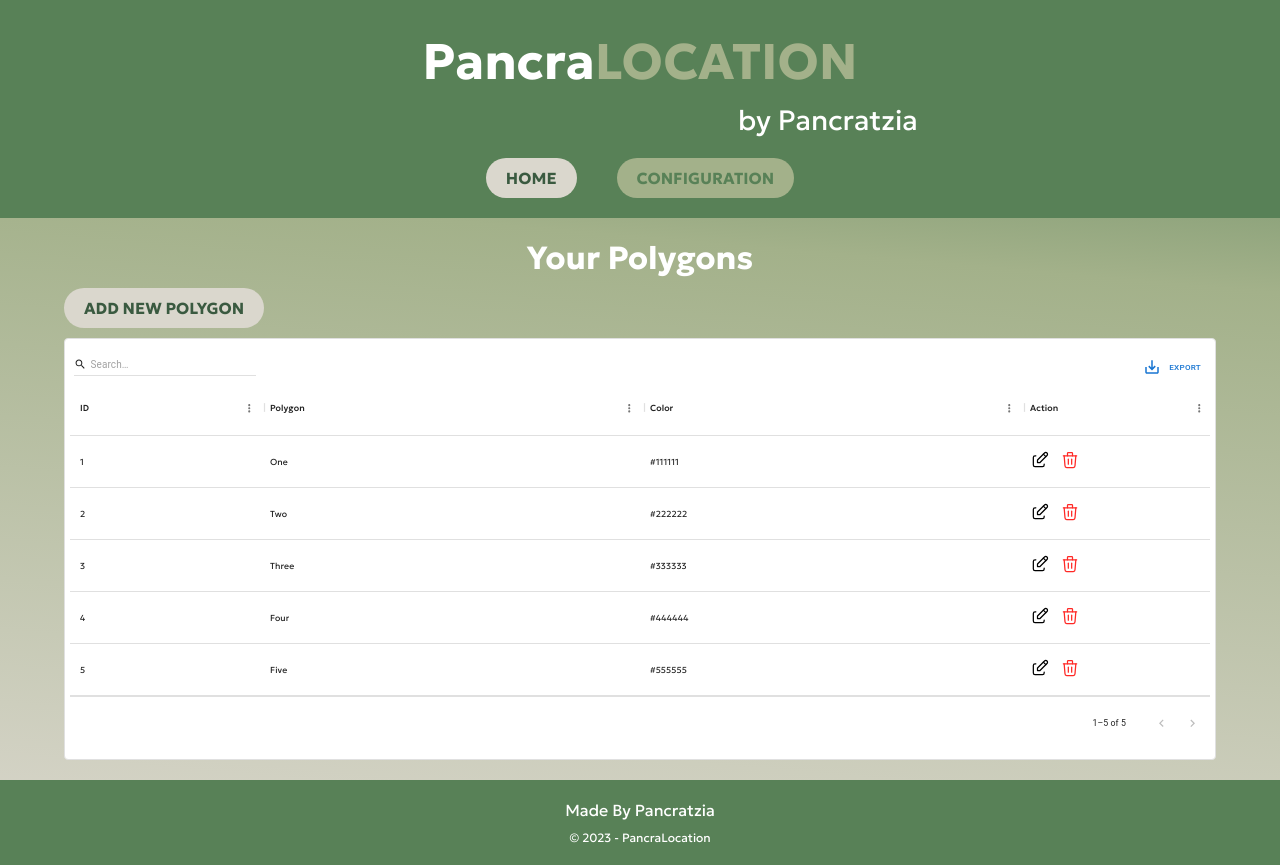
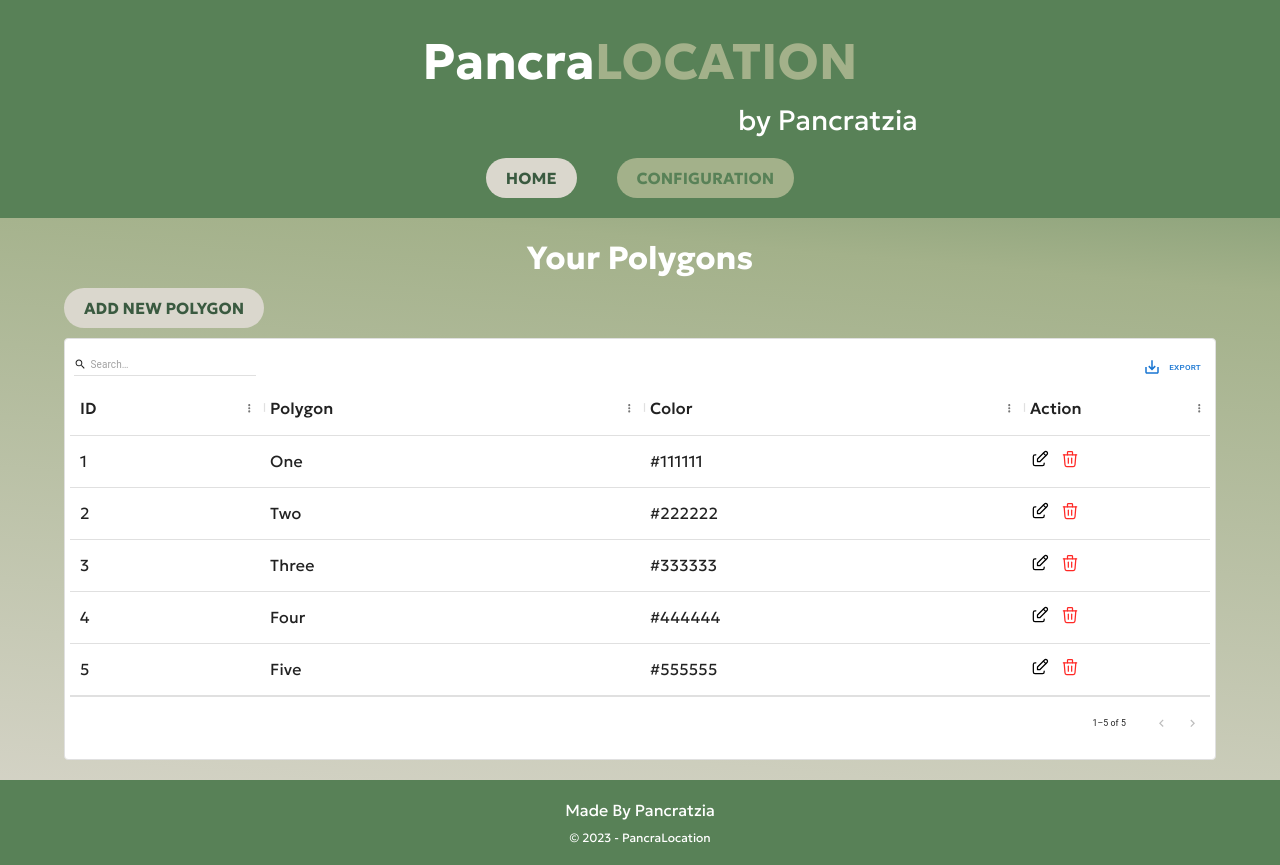
Before and after one commit to Pancratzia/PancraLocation, a React (Vite) app in the folder client/: page /config in a window 1280 px wide. Built offline with nearby package versions, Linux system fonts and the light colour scheme.

Commit message:
New styles added

```diff
--- a/client/src/components/Table/Table.scss
+++ b/client/src/components/Table/Table.scss
@@ -1,9 +1,15 @@
+@import "../../assets/responsive.scss";
+
 .table {
   margin: 2rem 0;
 
   .dataGrid {
     background-color: white;
     padding: 1rem 0.5rem;
+
+    @include md {
+      font-size: 1.6rem;
+    }
 
     .MuiDataGrid-toolbarContainer {
       flex-direction: row-reverse;
```
